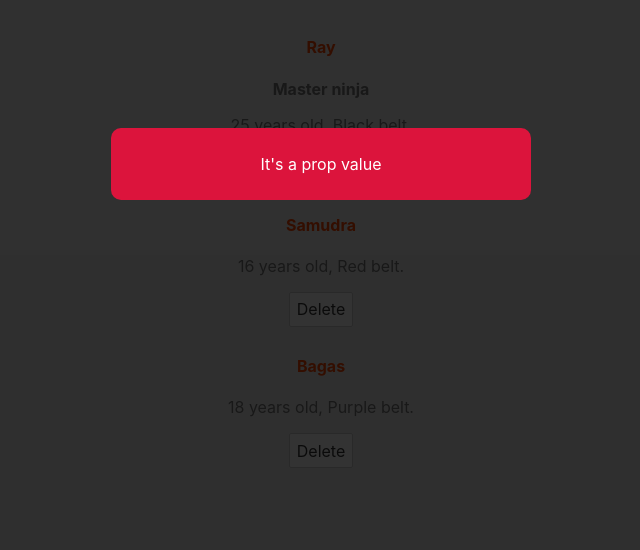
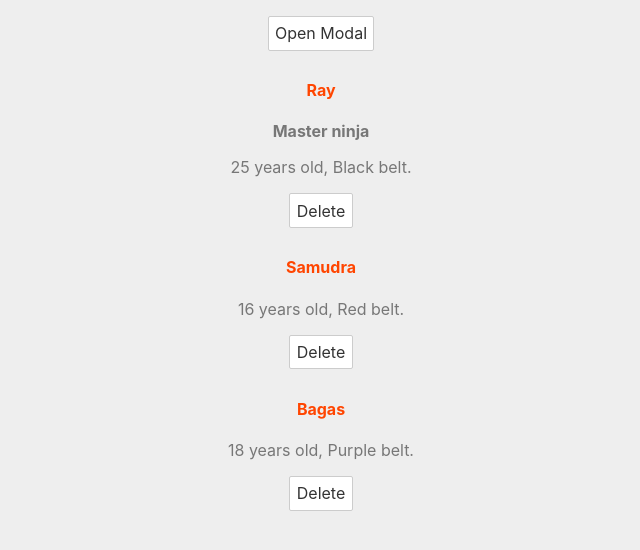
Before and after one commit to raybagas7/svelte-intro-ntk, a Svelte app: page / in a window 1280 px wide. Shown: the top 550 px of the page, without its empty margins (319-959 px from the left). Built offline with nearby package versions, Linux system fonts and the light colour scheme.

Commit message:
feat(event forwarding) - make a props to toggle the Modal - event forwarding from child component for uses the event through parent component

```diff
--- a/src/App.svelte
+++ b/src/App.svelte
@@ -1,5 +1,10 @@
 <script>
   import Modal from './Modal.svelte';
+  let showModal = false;
+
+  const toggleModal = () => {
+    showModal = !showModal;
+  };
 
   let people = [
     { name: 'Ray', beltColor: 'Black', age: 25, id: 1 },
@@ -13,8 +18,14 @@
   };
 </script>
 
-<Modal message="It's a prop value" isPromo={true} />
+<Modal
+  message="It's a prop value"
+  isPromo={false}
+  {showModal}
+  on:click={toggleModal}
+/>
 <main>
+  <button on:click={toggleModal}>Open Modal</button>
   {#each people as person (person.id)}
     <div>
       <h4>{person.name}</h4>
--- a/src/Modal.svelte
+++ b/src/Modal.svelte
@@ -1,11 +1,11 @@
 <script>
   export let message = 'This is a modal default value';
   export let isPromo = false;
-  let showModal = true;
+  export let showModal = false;
 </script>
 
 {#if showModal}
-  <div class="backdrop" class:promo={isPromo}>
+  <div class="backdrop" class:promo={isPromo} on:click>
     <div class="modal">
       <p>{message}</p>
     </div>
```
